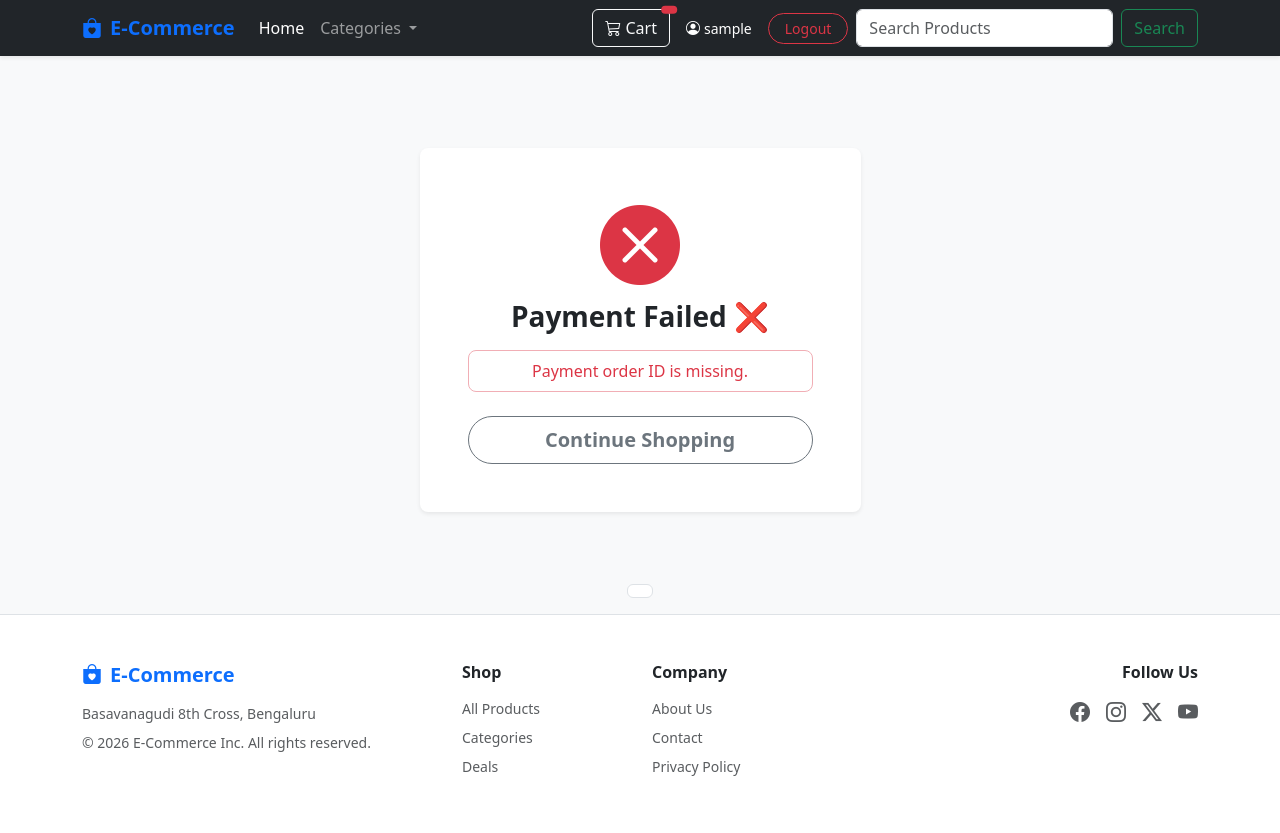
After one commit to Akshayikify/E-commerce-Application, a Django app: page /payment/return/ in a window 1280 px wide. The commit adds this page. Run offline with Django 5.2, Linux system fonts and the light colour scheme; the visitor is signed in with stand-in values (Sample User, id 1); data that the repository does not hold is empty; some libraries are stand-ins or nearby versions.

Commit message:
feat: Replaced razorpay with cashfree with successfull payments

```diff
--- a/store/admin.py
+++ b/store/admin.py
@@ -1,5 +1,5 @@
 from django.contrib import admin
-from .models import Product,Order,Customer,Rating,Category,Cart,CartItem
+from .models import Product,Order,Customer,Rating,Category,Cart,CartItem,Payment
 admin.site.register(Product)
 admin.site.register(Order)
 admin.site.register(Customer)
@@ -7,3 +7,4 @@ admin.site.register(Rating)
 admin.site.register(Category)
 admin.site.register(Cart)
 admin.site.register(CartItem)
+admin.site.register(Payment)
--- a/store/urls.py
+++ b/store/urls.py
@@ -13,6 +13,7 @@ urlpatterns=[
     path('update_quantity/<int:pk>/',views.update_quantity,name='update_quantity'),#URL path to update quantity
     path('checkout/',views.checkout,name='checkout'), #URL path for checkout page
 
-    path('payment/<int:order_id>/',views.payment,name='payment'), #URL path razor pay payments
-    path('payment/verify/',views.verify_payments,name='verify_payments')
+    path('payment/<int:order_id>/',views.payment,name='payment'),
+    path('payment/return/',views.payment_return,name='payment_return'),
+    path('order/<int:order_id>/success/',views.order_success,name='order_success'),
 ]
--- a/store/views.py
+++ b/store/views.py
@@ -10,8 +10,12 @@ from django.contrib.auth.decorators import login_required
 from django.contrib import messages
 from django.db.models import Q
 from django.core.paginator import Paginator,EmptyPage,PageNotAnInteger
-import razorpay
+import requests
 from django.conf import settings
+import json
+from django.http import JsonResponse
+from django.db import transaction
+from decimal import Decimal
 
 def register(request):
     if request.method=='POST':
@@ -156,37 +160,86 @@ def customer_profile(request,customer_id):
 
 @login_required(login_url='login')
 def checkout(request):
-    customer=get_object_or_404(
+
+    customer = get_object_or_404(
         Customer,
         user=request.user
     )
-    cart=Cart.objects.filter(customer=customer).prefetch_related('items__product').first()
-    cart_items=CartItem.objects.select_related('product')
-    total_price=sum(item.total_price for item in cart_items)
-    if request.method=='POST':
-        shipping_address=request.POST.get('address')
-        phone=request.POST.get('phone')
-        order=Order.objects.create(
-            customer=customer,
-            shipping_address=shipping_address,
-            phone=phone,
-            status=Order.Order_Status.PENDING
+
+    cart = Cart.objects.filter(
+        customer=customer
+    ).first()
+
+    # Customer does not have a cart
+    if not cart:
+        messages.warning(
+            request,
+            "Your cart is empty."
+        )
+        return redirect('cart')
+
+    # Get ONLY this customer's cart items
+    cart_items = cart.items.select_related(
+        'product'
+    ).all()
+
+    # Empty cart
+    if not cart_items.exists():
+        messages.warning(
+            request,
+            "Your cart is empty."
+        )
+        return redirect('cart')
+
+    # Calculate cart total
+    total_price = sum(
+        item.total_price
+        for item in cart_items
+    )
+
+    if request.method == 'POST':
+
+        shipping_address = request.POST.get(
+            'address'
         )
 
-        for item in cart_items:
-            OrderItem.objects.create(
-                order=order,
-                product=item.product,
-                quantity=item.quantity,
-                price=item.product.price
+        phone = request.POST.get(
+            'phone'
+        )
+
+        with transaction.atomic():
+
+            # Create Order
+            order = Order.objects.create(
+                customer=customer,
+                shipping_address=shipping_address,
+                phone=phone,
+                status=Order.Order_Status.PENDING
             )
 
-        return redirect('payment',order_id=order.id)
+            # Create OrderItems from THIS customer's cart
+            for item in cart_items:
 
-    return render(request,'checkout.html',
-                  {'cart_items': cart_items,
-                   'total_price': total_price,
-                   })
+                OrderItem.objects.create(
+                    order=order,
+                    product=item.product,
+                    quantity=item.quantity,
+                    price=item.product.price
+                )
+
+        return redirect(
+            'payment',
+            order_id=order.id
+        )
+
+    return render(
+        request,
+        'checkout.html',
+        {
+            'cart_items': cart_items,
+            'total_price': total_price,
+        }
+    )
 
 
 @login_required
@@ -205,34 +258,230 @@ def payment(request,order_id):
             'order_success',
             order_id=order.id
         )
-    client = razorpay.Client(auth=
-    (settings.RAZORPAY_KEY_ID,
-    settings.RAZORPAY_KEY_SECRET
-    ))
     total=sum(item.total_price for item in order.items.all())
-    amount=int(total*100)
+    amount = float(total)
 
-    razorpay_order=client.order.create({
-    "amount": amount,
-    "currency": "INR",
-    "receipt": f"order_{order.id}",
-    })
+    cashfree_order_id = f"order_{order.id}"
+    headers = {
+        "Content-Type": "application/json",
+        "x-api-version": settings.CASHFREE_API_VERSION,
+        "x-client-id": settings.CASHFREE_APP_ID,
+        "x-client-secret": settings.CASHFREE_SECRET_KEY,
+    }
+    payload = {
+        "order_id": cashfree_order_id,
+        "order_amount": amount,
+        "order_currency": "INR",
 
-    payment=Payment.objects.create(
+        "customer_details": {
+            "customer_id": str(customer.id),
+            "customer_name": customer.user.username,
+            "customer_email": customer.email,
+            "customer_phone": str(customer.phone),
+        },
+
+        "order_meta": {
+            "return_url": (
+                request.build_absolute_uri(
+                    f"/payment/return/?order_id={cashfree_order_id}"
+                )
+            )
+        },
+
+        "order_note": f"Payment for Django Order #{order.id}",
+    }
+
+    try:
+
+        response = requests.post(
+            f"{settings.CASHFREE_BASE_URL}/orders",
+            headers=headers,
+            json=payload,
+            timeout=30
+        )
+
+        response.raise_for_status()
+
+        cashfree_order = response.json()
+
+    except requests.RequestException as e:
+
+        print("Cashfree order creation error:", e)
+
+        return render(
+            request,
+            "payment.html",
+            {
+                "order": order,
+                "amount_rupees": total,
+                "error": "Unable to create payment order."
+            }
+        )
+
+    payment, created = Payment.objects.update_or_create(
         order=order,
-        razorpay_order_id=razorpay_order['id'],
-        amount=total
+        defaults={
+            "cashfree_order_id": cashfree_order["order_id"],
+            "amount": total,
+            "status": Payment.PaymentStatus.PENDING,
+        }
     )
     return render(
         request,
-        'payment.html',
+        "payment.html",
         {
-            'payment': payment,
-            'order': order,
-            'amount': amount,
-            'amount_rupees': total,
-            'razorpay_key': settings.RAZORPAY_KEY_ID,
-            'customer': customer
-        })
-def verify_payments(request):
-    pass
+            "payment": payment,
+            "order": order,
+            "amount_rupees": total,
+            "payment_session_id": cashfree_order[
+                "payment_session_id"
+            ],
+            "customer": customer,
+        }
+    )
+
+@login_required
+def order_success(request,order_id):
+    customer=get_object_or_404(
+        Customer,
+        user=request.user
+    )
+    order=get_object_or_404(
+        Order,
+        id=order_id,
+        customer=customer
+    )
+    return render(
+        request,
+        "order_success.html",
+        {
+            "order": order
+        }
+    )
+
+@login_required
+def payment_return(request):
+
+    cashfree_order_id = request.GET.get("order_id")
+
+    if not cashfree_order_id:
+        return render(
+            request,
+            "payment_failed.html",
+            {
+                "message": "Payment order ID is missing."
+            }
+        )
+
+    customer = get_object_or_404(
+        Customer,
+        user=request.user
+    )
+
+    payment = get_object_or_404(
+        Payment,
+        cashfree_order_id=cashfree_order_id,
+        order__customer=customer
+    )
+
+    headers = {
+        "x-api-version": settings.CASHFREE_API_VERSION,
+        "x-client-id": settings.CASHFREE_APP_ID,
+        "x-client-secret": settings.CASHFREE_SECRET_KEY,
+    }
+
+    try:
+
+        response = requests.get(
+            f"{settings.CASHFREE_BASE_URL}/orders/"
+            f"{cashfree_order_id}",
+
+            headers=headers,
+
+            timeout=30
+        )
+
+        response.raise_for_status()
+
+        cashfree_order = response.json()
+
+    except requests.RequestException as e:
+
+        print("Cashfree status error:", e)
+
+        return render(
+            request,
+            "payment_failed.html",
+            {
+                "message":
+                    "Unable to verify payment status."
+            }
+        )
+
+    order_status = cashfree_order.get(
+        "order_status"
+    )
+
+    print(
+        "Cashfree order status:",
+        order_status
+    )
+
+    if order_status == "PAID":
+
+        payment.status = (
+            Payment.PaymentStatus.SUCCESS
+        )
+
+        payment.save()
+
+        order = payment.order
+
+        order.status = (
+            Order.Order_Status.PAID
+        )
+
+        order.save()
+
+        # Clear cart only after successful payment
+        cart = Cart.objects.filter(
+            customer=order.customer
+        ).first()
+
+        if cart:
+            cart.items.all().delete()
+
+        return redirect(
+            "order_success",
+            order_id=order.id
+        )
+
+    elif order_status in ["FAILED", "CANCELLED"]:
+
+        payment.status = (
+            Payment.PaymentStatus.FAILED
+        )
+
+        payment.save()
+
+        return render(
+            request,
+            "payment_failed.html",
+            {
+                "order": payment.order,
+                "message":
+                    "Payment was unsuccessful."
+            }
+        )
+
+    else:
+
+        return render(
+            request,
+            "payment_failed.html",
+            {
+                "order": payment.order,
+                "message":
+                    "Payment is still being processed."
+            }
+        )
--- /dev/null
+++ b/templates/payment_failed.html
@@ -0,0 +1,40 @@
+{% extends 'home.html' %}
+
+{% block products %}
+<div class="container py-5">
+    <div class="row justify-content-center">
+        <div class="col-md-6 col-lg-5">
+            <div class="card shadow-sm border-0 rounded-3 text-center">
+                <div class="card-body p-4 p-md-5">
+                    <div class="mb-3 text-danger">
+                        <i class="bi bi-x-circle-fill display-1"></i>
+                        <h1 class="h3 mt-2 fw-bold text-dark">Payment Failed ❌</h1>
+                    </div>
+
+                    <div class="alert alert-danger-subtle text-danger border-danger-subtle rounded-3 py-2 px-3 mb-4 fs-6">
+                        {{ message }}
+                    </div>
+
+                    {% if order %}
+                        <p class="text-muted mb-4">
+                            Order ID: <strong class="text-dark">#{{ order.id }}</strong>
+                        </p>
+
+                        <div class="d-grid gap-2 mb-3">
+                            <a href="{% url 'payment' order.id %}" class="btn btn-danger btn-lg fw-semibold rounded-pill shadow-sm">
+                                Try Payment Again
+                            </a>
+                        </div>
+                    {% endif %}
+
+                    <div class="d-grid">
+                        <a href="{% url 'home' %}" class="btn btn-outline-secondary btn-lg fw-semibold rounded-pill">
+                            Continue Shopping
+                        </a>
+                    </div>
+                </div>
+            </div>
+        </div>
+    </div>
+</div>
+{% endblock %}
```
Also changed, not shown: ecommerce/settings.py (+10 -2 lines), store/models.py (+11 -3 lines), templates/order_success.html (added, +57 -0 lines), templates/payment.html (+51 -76 lines), store/migrations/0026_rename_razorpay_order_id_payment_cashfree_order_id_and_more.py (added), store/migrations/0027_alter_payment_status.py (added).
